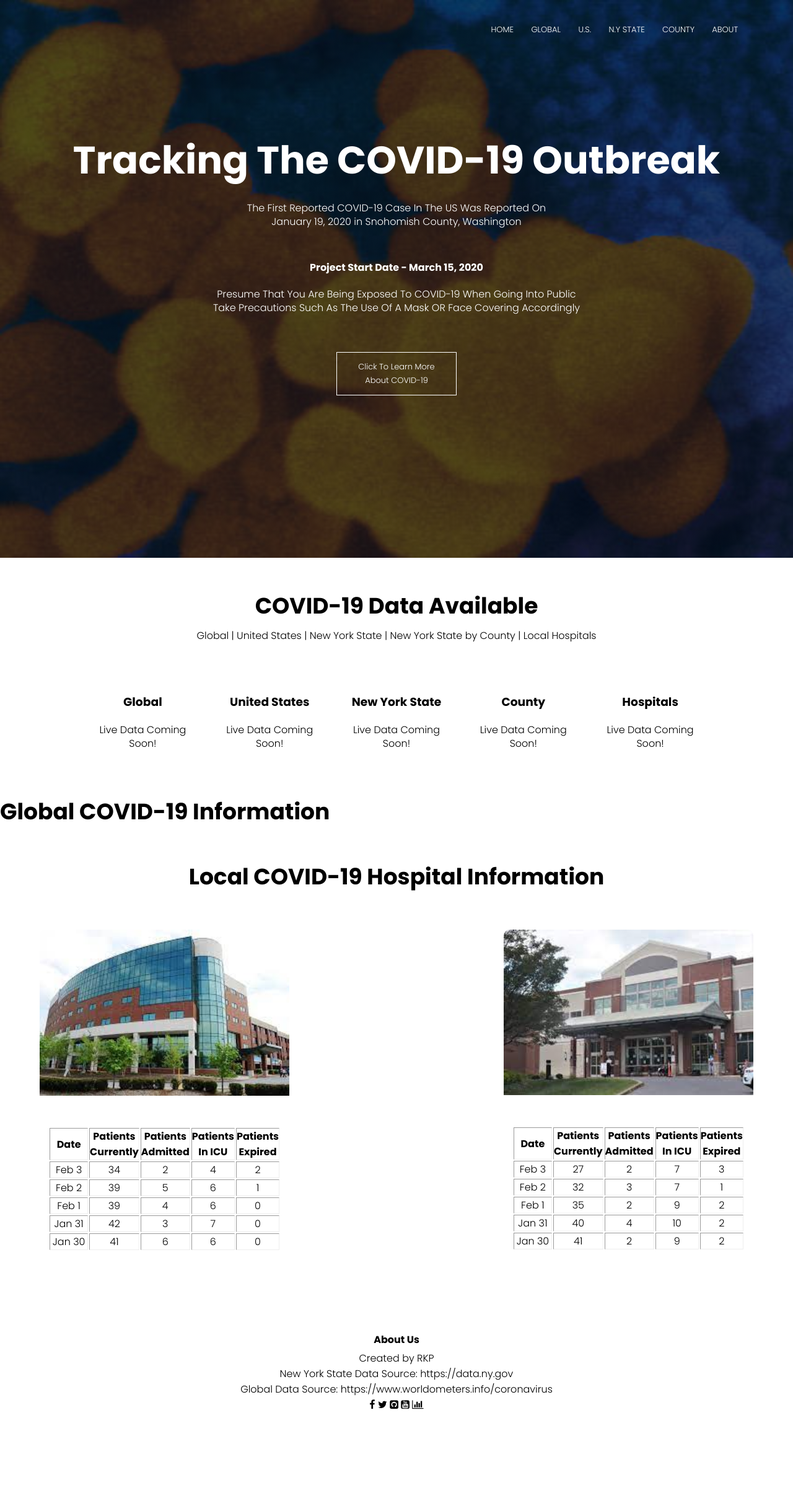
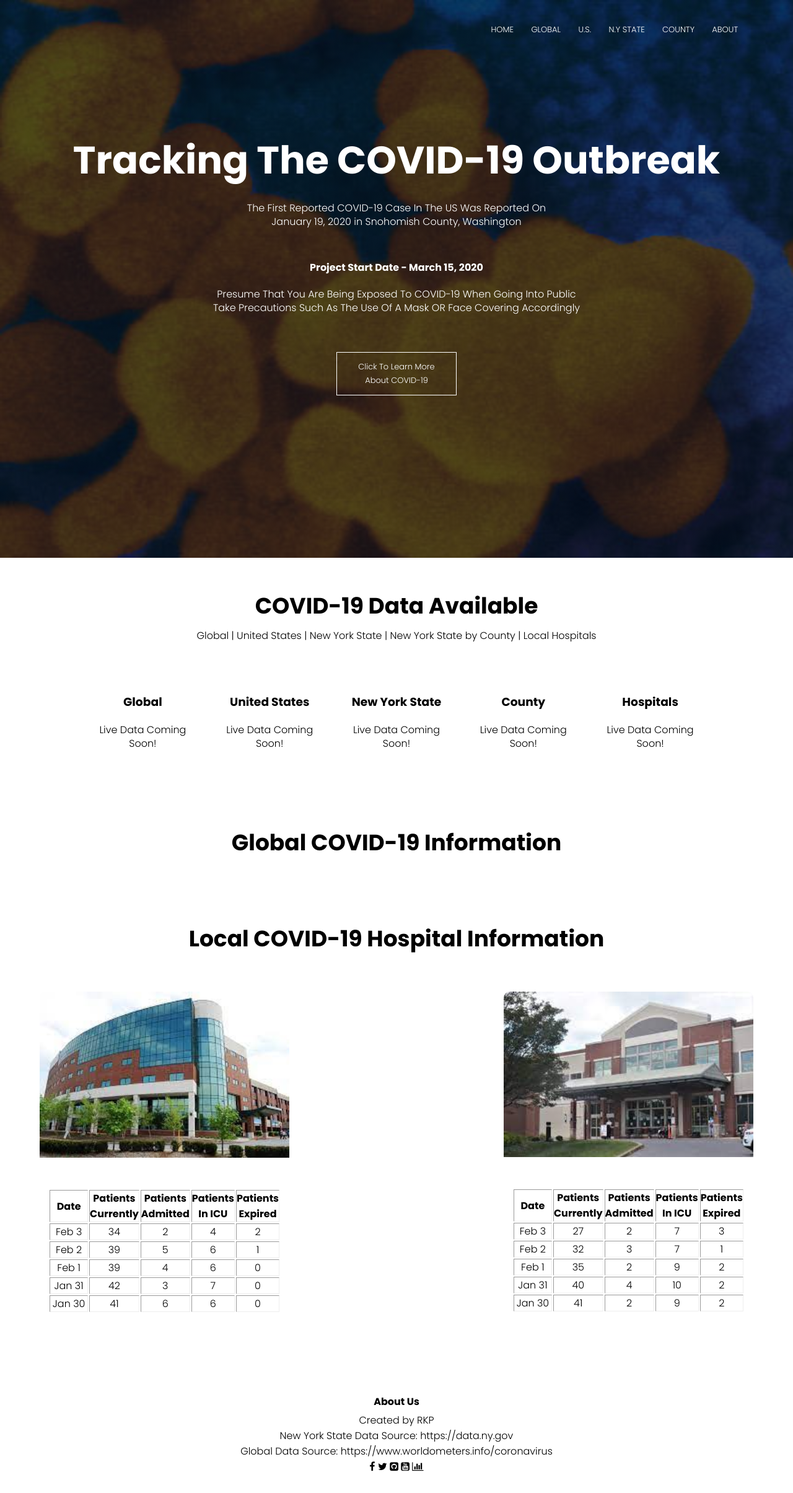
Before and after one commit to Pasin3ru/Tracking-COVID-19, a Jekyll site: the page built from index.html, in a window 1280 px wide. Shown: the whole page at 62% size. Built offline with Jekyll 4.4.1, drawn with Linux system fonts in a browser that asks for light colours; before the commit the page ends 2309 px from its top, so only the background shows below that.

Commit message:
Added title for global data

```diff
--- a/index.html
+++ b/index.html
@@ -28,10 +28,9 @@ layout: home
             <p>Live Data Coming Soon!</p>
         </div>
     </div>
-</section class="global_data">
+</section>
+<section class="global_data">
     <h1>Global COVID-19 Information</h1>
-<section>
-
 </section>
 
 <!--- Hospital -->
```
